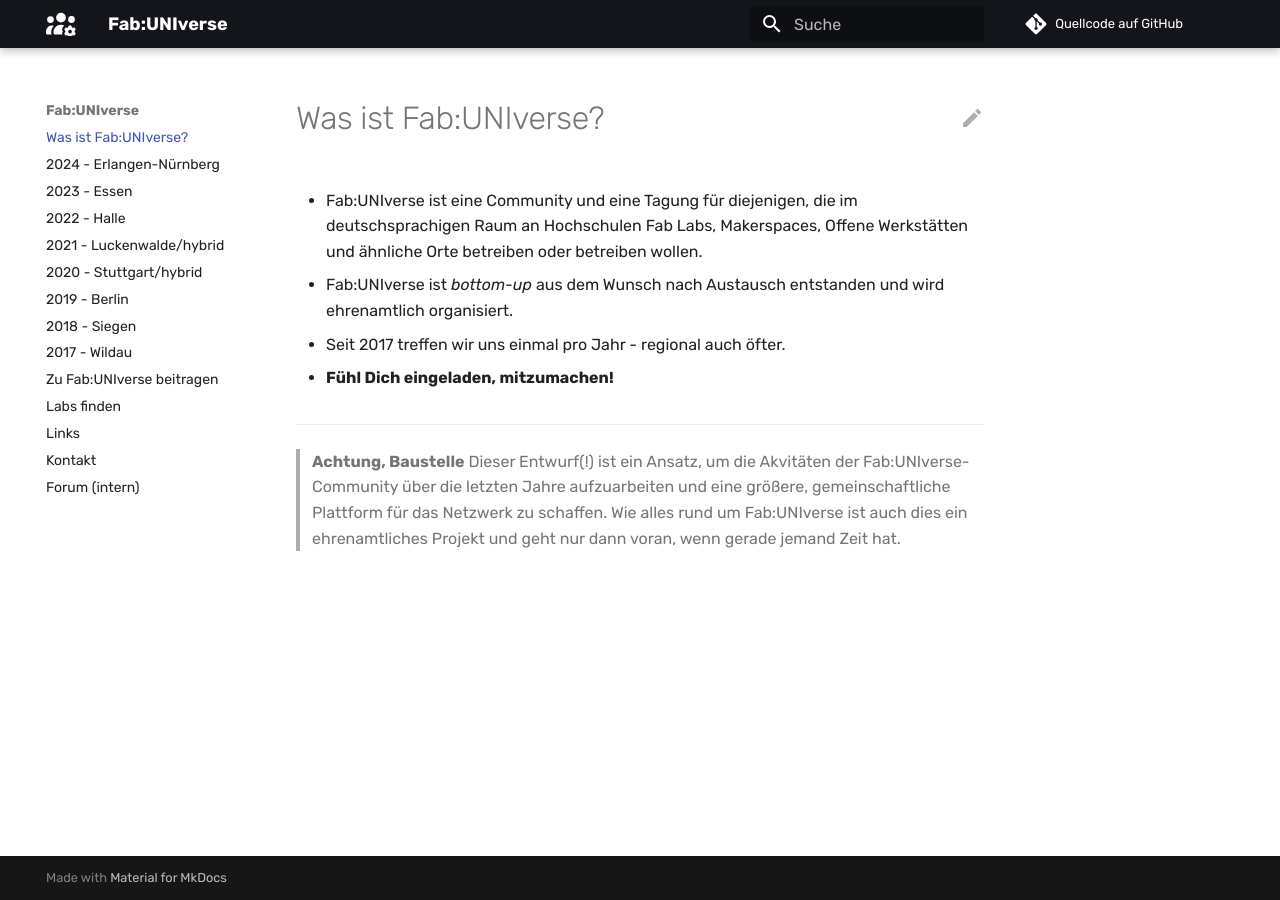
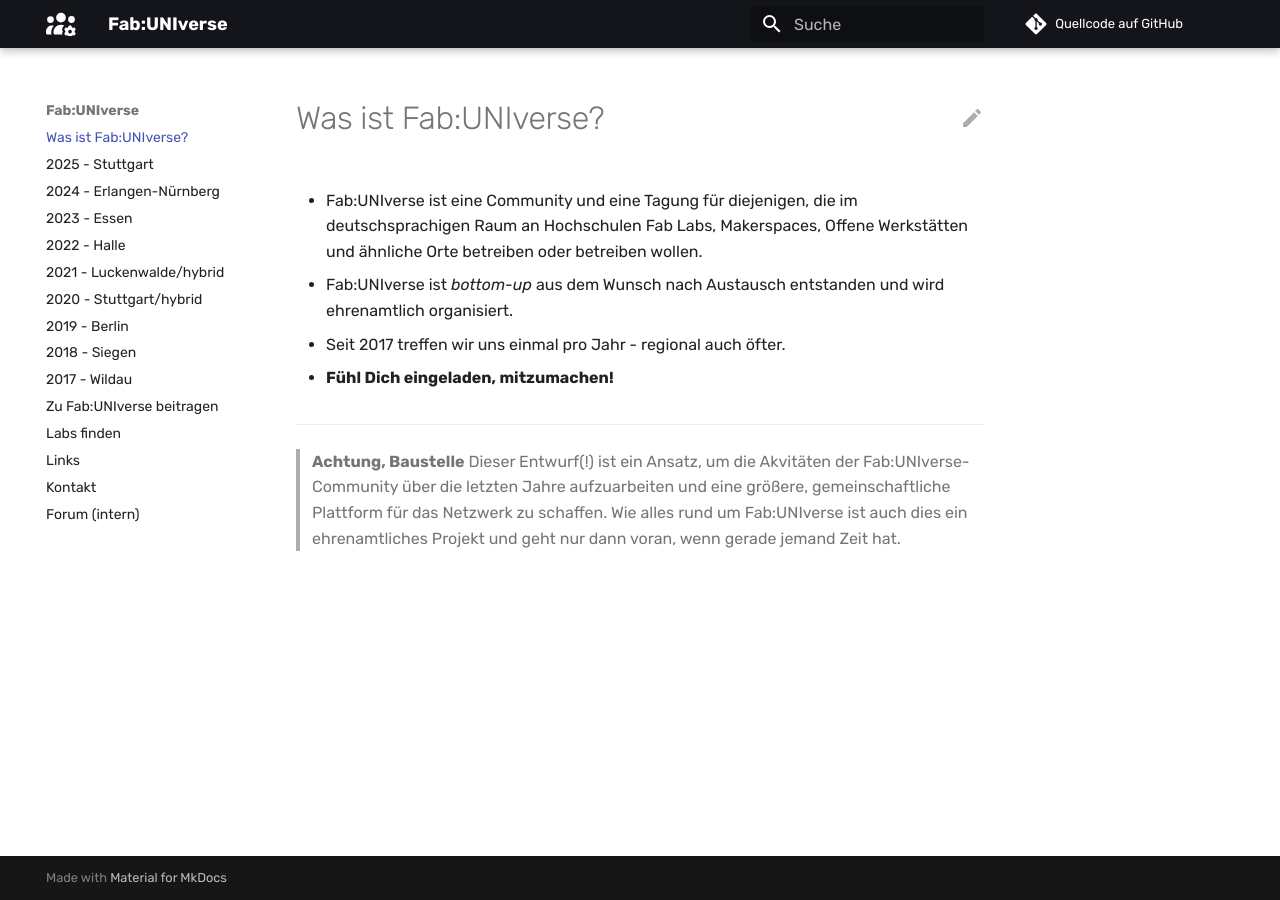
Before and after one commit to fabuniverse/website, an MkDocs documentation site: the page built from docs/index.md, in a window 1280 px wide. Built offline with MkDocs 1.6.1 and Material for MkDocs 9.7.7, drawn with Linux system fonts in a browser that asks for light colours; comment, search, counter and statistics services are not loaded.

Commit message:
Update mkdocs for 2025.yml

```diff
--- a/mkdocs.yml
+++ b/mkdocs.yml
@@ -29,6 +29,7 @@ theme:
 
 nav:
     - Was ist Fab:UNIverse?: 'index.md'
+    - 2025 - Stuttgart: '2025.md'
     - 2024 - Erlangen-Nürnberg: '2024.md'
     - 2023 - Essen: '2023.md'
     - 2022 - Halle: '2022.md'
```
